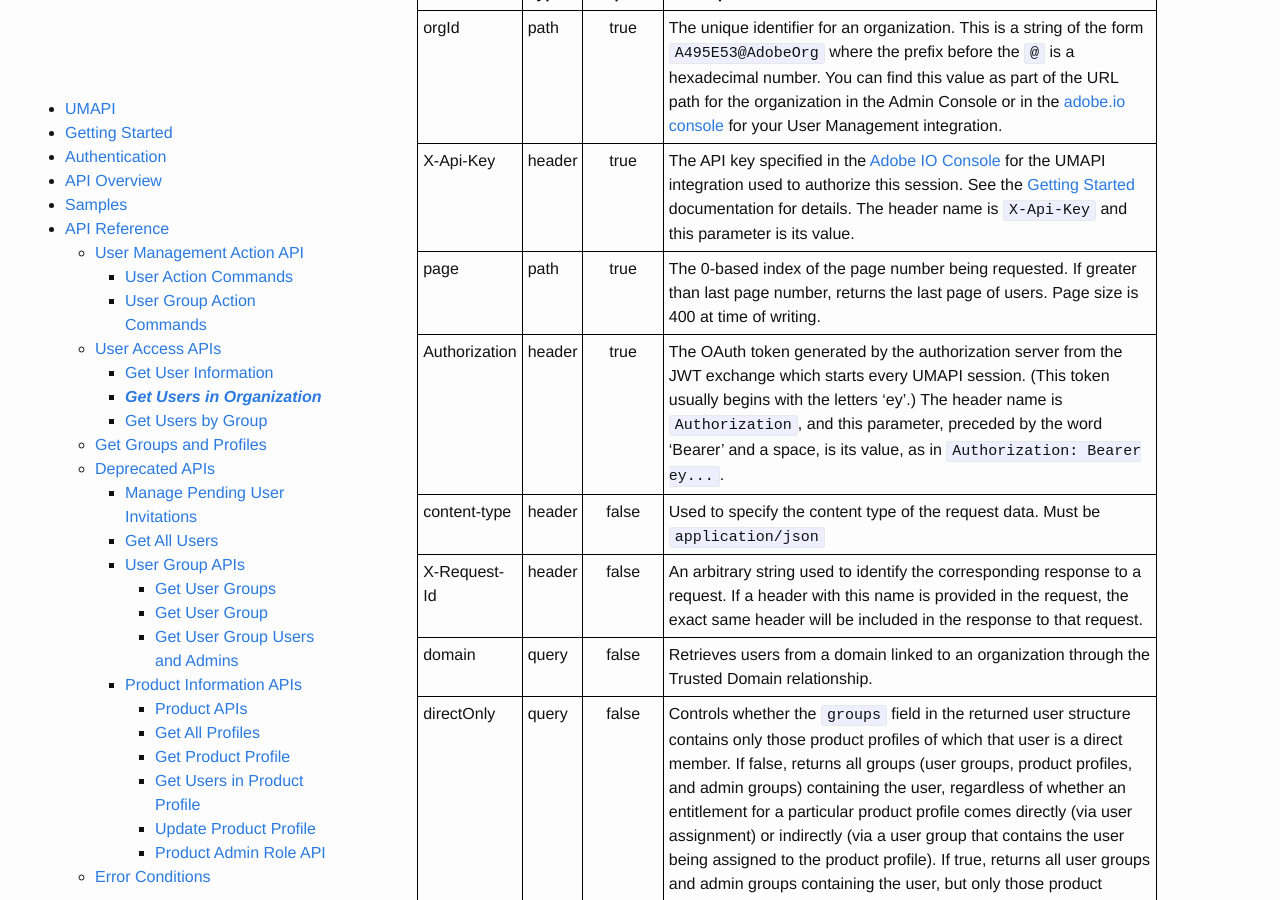
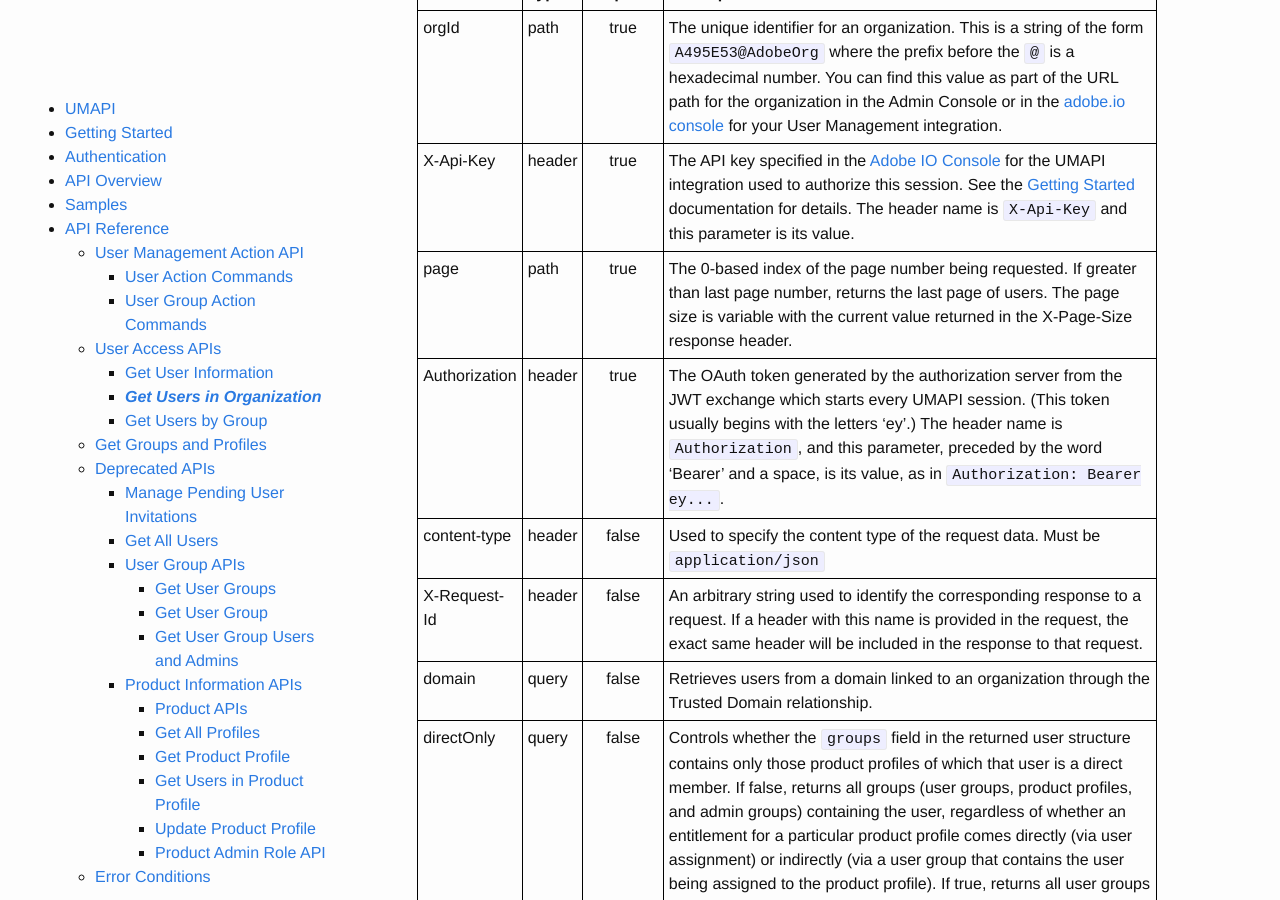
Before and after one commit to adobe-apiplatform/umapi-documentation, a Jekyll site: the page built from docs/en/api/getUsersWithPage.md, in a window 1280 px wide and 900 px high, scrolled down 557 px. Built offline with Jekyll 4.4.1, drawn with Linux system fonts in a browser that asks for light colours; emoji names are drawn with the system emoji font.

Commit message:
Add x-page-size details

```diff
--- a/docs/en/api/getUsersWithPage.md
+++ b/docs/en/api/getUsersWithPage.md
@@ -28,7 +28,7 @@ __Throttle Limits__: Maximum 25 requests per minute per a client. See [Throttlin
 | :--- | :------ | :---: | :------ |
 | orgId | path | true | {% include_relative partials/orgIdDescription.md %} |
 | X-Api-Key | header | true | {% include_relative partials/apiKeyDescription.md %} |
-| page | path | true | The 0-based index of the page number being requested. If greater than last page number, returns the last page of users. Page size is 400 at time of writing. |
+| page | path | true | The 0-based index of the page number being requested. If greater than last page number, returns the last page of users. The page size is variable with the current value returned in the X-Page-Size response header. |
 | Authorization | header | true | {% include_relative partials/authorizationDescription.md %} |
 | content-type | header | false | {% include_relative partials/contentTypeDescription.md %} |
 | X-Request-Id | header | false | {% include_relative partials/requestIdDescription.md %} |
```
Also changed, not shown: docs/en/api/getUsersByGroup.md (+1 -1 lines), docs/en/api/getUsersREST.md (+1 -1 lines), docs/en/api/group.md (+1 -1 lines).
